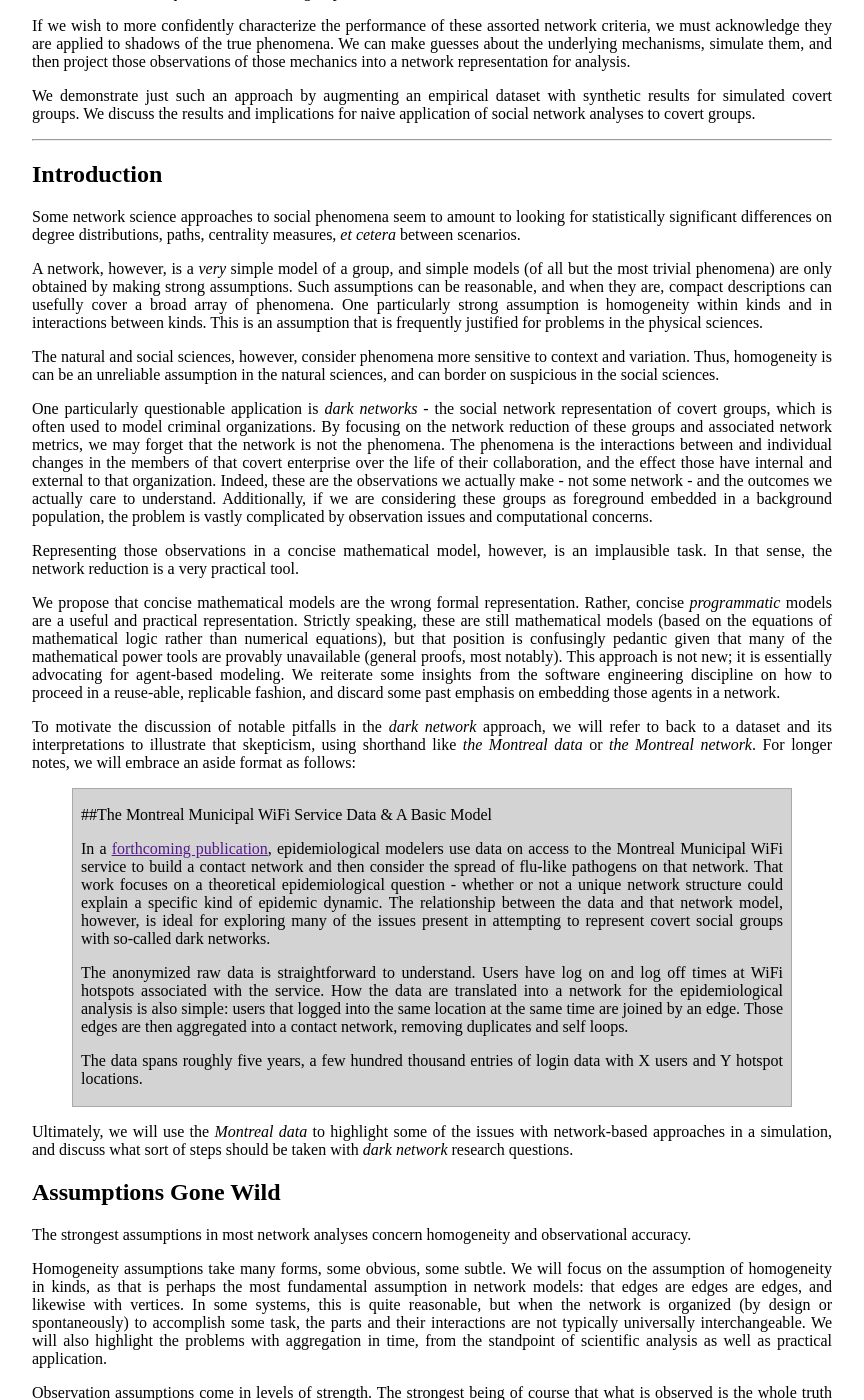
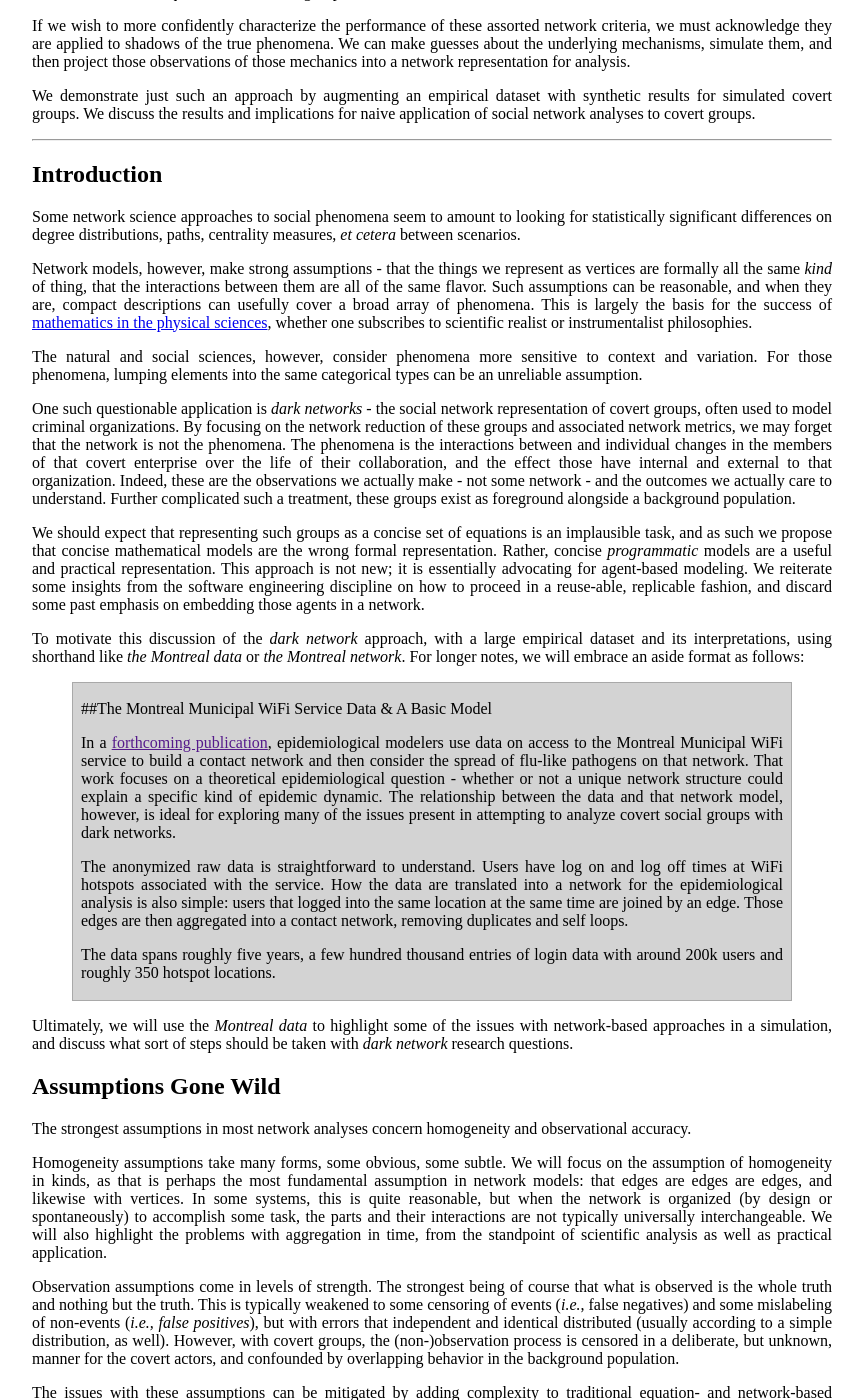
Before and after one commit to pearsonca/scala-commsim, a Jekyll site: the page built from index.md, in a window 1280 px wide and 1400 px high, scrolled down 346 px. Shown: the whole window, without its empty margins (208-1072 px from the left). Built offline with Jekyll 4.4.1, drawn with Linux system fonts in a browser that asks for light colours; formulas are drawn with MathJax 3.

Commit message:
intro rewrite

```diff
--- a/index.md
+++ b/index.md
@@ -37,49 +37,40 @@ Some network science approaches to social phenomena seem to amount to looking
 for statistically significant differences on degree distributions, paths,
 centrality measures, *et cetera* between scenarios.
 
-A network, however, is a *very* simple model of a group, and simple models (of
-all but the most trivial phenomena) are only obtained by making strong
-assumptions.  Such assumptions can be reasonable, and when they are,
-compact descriptions can usefully cover a broad array of phenomena.  One particularly
-strong assumption is homogeneity within kinds and in interactions between kinds.
-This is an assumption that is frequently justified for problems in the physical
-sciences.
+Network models, however, make strong assumptions - that the things we represent
+as vertices are formally all the same *kind* of thing, that the interactions
+between them are all of the same flavor.  Such assumptions can be reasonable,
+and when they are, compact descriptions can usefully cover a broad array of
+phenomena.  This is largely the basis for the success of [mathematics in the physical sciences][wigner1960unreasonable],
+whether one subscribes to scientific realist or instrumentalist philosophies.
 
 The natural and social sciences, however, consider phenomena more sensitive to
-context and variation. Thus, homogeneity is can be an unreliable assumption in
-the natural sciences, and can border on suspicious in the social sciences.
+context and variation. For those phenomena, lumping elements into the same
+categorical types can be an unreliable assumption.
 
-One particularly questionable application is *dark networks* - the social
-network representation of covert groups, which is often used to model criminal
+One such questionable application is *dark networks* - the social
+network representation of covert groups, often used to model criminal
 organizations.  By focusing on the network reduction of these groups and
 associated network metrics, we may forget that the network is not the phenomena.
 The phenomena is the interactions between and individual changes in the members
 of that covert enterprise over the life of their collaboration, and the effect
 those have internal and external to that organization.  Indeed, these are the
 observations we actually make - not some network - and the outcomes we actually
-care to understand.  Additionally, if we are considering these groups as
-foreground embedded in a background population, the problem is vastly
-complicated by observation issues and computational concerns.
+care to understand.  Further complicated such a treatment, these groups exist as
+foreground alongside a background population.
 
-Representing those observations in a concise mathematical model, however, is an
-implausible task.  In that sense, the network reduction is a very practical tool.
+We should expect that representing such groups as a concise set of equations is
+an implausible task, and as such we propose that concise mathematical models are
+the wrong formal representation. Rather, concise *programmatic* models are a
+useful and practical representation. This approach is not new; it is essentially
+advocating for agent-based modeling.  We reiterate some insights from the
+software engineering discipline on how to proceed in a reuse-able, replicable
+fashion, and discard some past emphasis on embedding those agents in a network.
 
-We propose that concise mathematical models are the wrong formal representation.
-Rather, concise *programmatic* models are a useful and practical representation.
-Strictly speaking, these are still mathematical models (based on the equations
-of mathematical logic rather than numerical equations), but that position is
-confusingly pedantic given that many of the mathematical power tools are
-provably unavailable (general proofs, most notably).  This approach is not new;
-it is essentially advocating for agent-based modeling.  We reiterate some
-insights from the software engineering discipline on how to proceed in a
-reuse-able, replicable fashion, and discard some past emphasis on embedding
-those agents in a network.
-
-To motivate the discussion of notable pitfalls in the *dark network* approach,
-we will refer to back to a dataset and
-its interpretations to illustrate that skepticism, using shorthand like *the
-Montreal data* or *the Montreal network*.  For longer notes, we will embrace an
-aside format as follows:
+To motivate this discussion of the *dark network* approach, with a large
+empirical dataset and its interpretations, using shorthand like *the Montreal
+data* or *the Montreal network*.  For longer notes, we will embrace an aside
+format as follows:
 
 >##The Montreal Municipal WiFi Service Data & A Basic Model
 >
@@ -89,18 +80,18 @@ then consider the spread of flu-like pathogens on that network.  That work
 focuses on a theoretical epidemiological question - whether or not a unique
 network structure could explain a specific kind of epidemic dynamic.  The
 relationship between the data and that network model, however, is ideal for
-exploring many of the issues present in attempting to represent covert social
-groups with so-called dark networks.
+exploring many of the issues present in attempting to analyze covert social
+groups with dark networks.
 >
 >The anonymized raw data is straightforward to understand.  Users have log on
 and log off times at WiFi hotspots associated with the service.  How the data
-are translated into a network for the epidemiological
-analysis is also simple: users that logged into the same location at the same time are joined
-by an edge.  Those edges are then aggregated into a contact network, removing
-duplicates and self loops.
+are translated into a network for the epidemiological analysis is also simple:
+users that logged into the same location at the same time are joined by an edge.
+Those edges are then aggregated into a contact network, removing duplicates and
+self loops.
 >
 >The data spans roughly five years, a few hundred thousand entries of login data
-with X users and Y hotspot locations.
+with around 200k users and roughly 350 hotspot locations.
 
 Ultimately, we will use the *Montreal data* to highlight some of the issues with
 network-based approaches in a simulation, and discuss what sort of steps should
@@ -1095,3 +1086,4 @@ feedback getting the voice right for this piece.
 [koopman]: <http://publichealthpractice.com/project-detail/transforming-public-health-surveillance-2/> "forthcoming chapter"
 [facebook]: <http://dx.doi.org/10.1371/journal.pone.0090315> "facebook thing"
 [dahl1966simula]: <http://dx.doi.org/10.1145/365813.365819> "simula"
+[wigner1960unreasonable]: <http://math.northwestern.edu/~theojf/FreshmanSeminar2014/Wigner1960.pdf> "Unreasonable effectiveness of Mathematics in the Natural Sciences."
```
